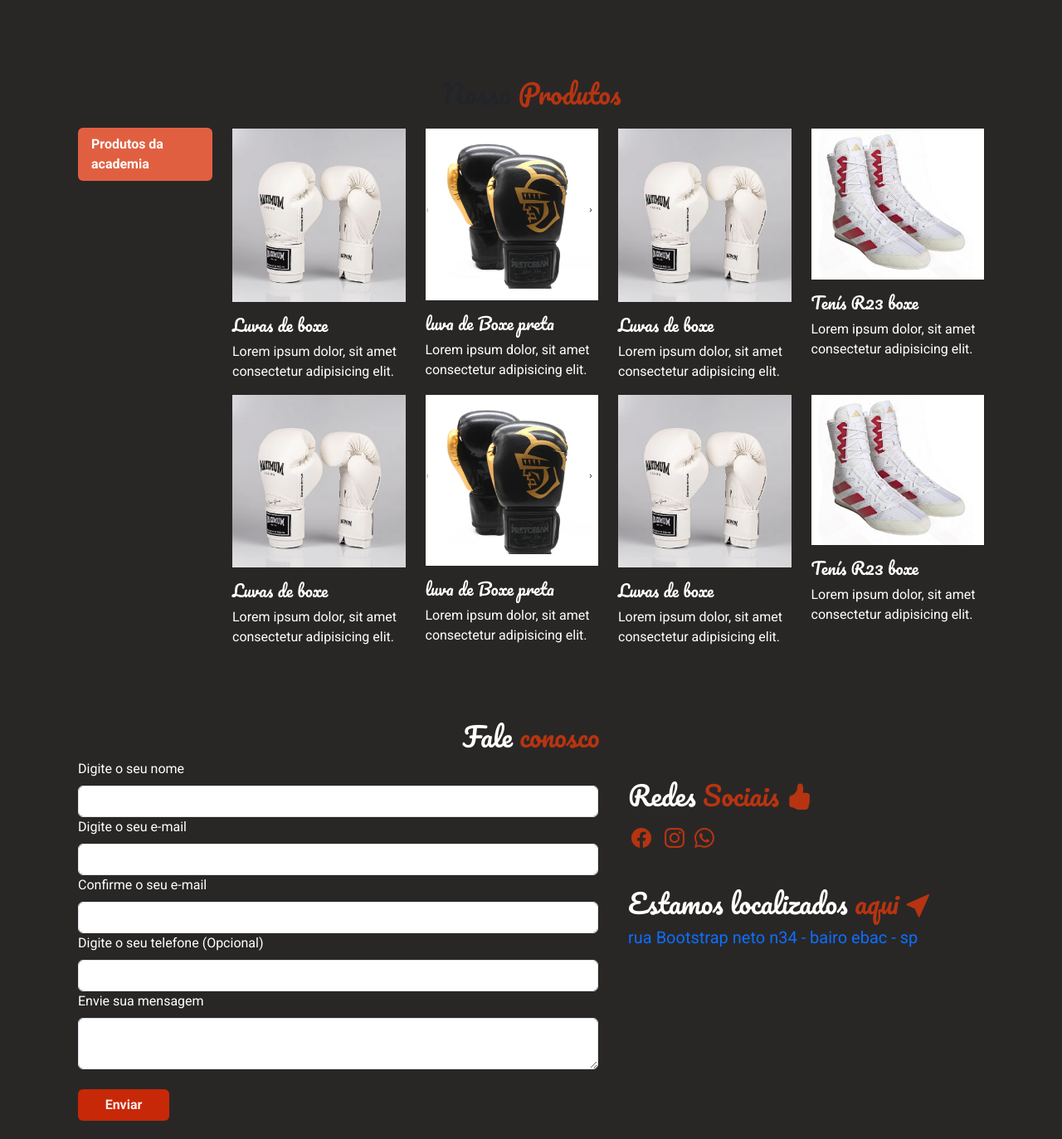
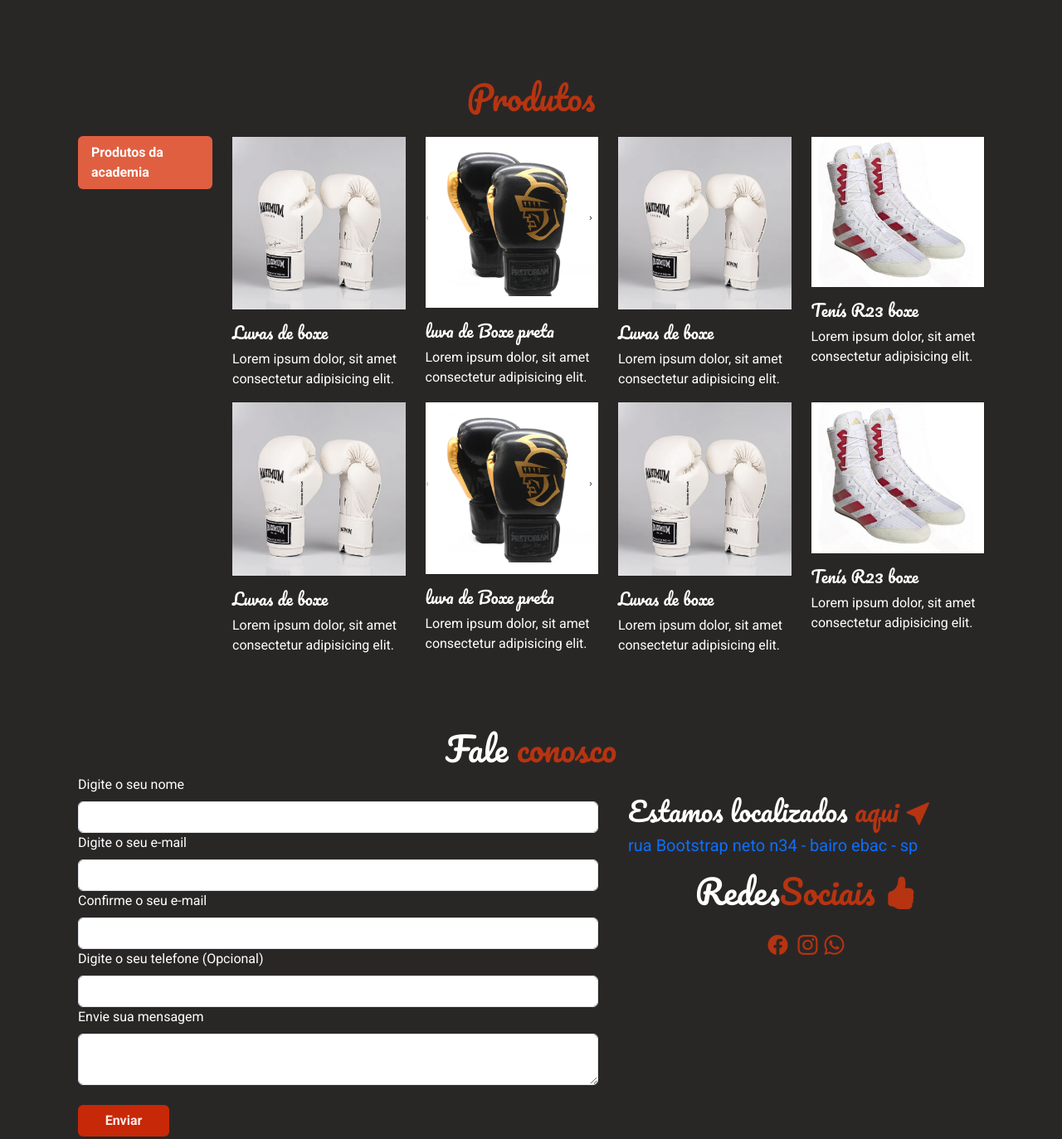
Before and after one commit to julioSans/projetofinalBootstrap, a plain HTML site: page index.html in a window 1280 px wide. Shown: the part 1927-3300 px from the top of the page at 83% size. Drawn offline with nearby package versions, Linux system fonts and the light colour scheme.

Commit message:
Reformulando o site

```diff
--- a/index.html
+++ b/index.html
@@ -52,8 +52,8 @@
   <div class="container" data-bs-spy="scroll" data-bs-target="cabecalho" data-bs-smooth-scroll="true">
     <section class=" mt-4 rounded pt-4 pb-5 ps-5 pe" id="sobre-a-academia">
       <div class="container pt-5 pb-5" >
-        <div class="row">
-          <div class="col-md-5">
+        <div class="row mx-2 pe-2">
+          <div class="col-md-5 ">
             <img src="imgesNovas/img-sobre/sobre-academia-boxe-fight.png" class="d-block w-100 rounded " alt=" foto faixada do restaurante">
           </div>
           <div class="col-md-7 ">
@@ -108,7 +108,7 @@
     <section class=" pt-5 pb-4" id="Produtos">
       <div class="container">
         <div class="row">
-          <h2 class=" text-center titleFonte "> Nosso <span class="titleFonte text-colab ">Produtos </span> </h2>
+          <h2 class=" text-center titleFonte "> <span class="titleFonte text-colab fs-1 ">Produtos </span> </h2>
         </div>
         <div class="row">
             <aside class="col-md-2">
@@ -185,7 +185,7 @@
     <section class="pt-4 pb-4" id="fale-consco">
       <div class="container">
         <div class="row">
-          <h2 class="titleFonte text-center text-white"> Fale <span class="text-colab">conosco</span> </h2>
+          <h2 class="titleFonte text-center text-white fs-1"> Fale <span class="text-colab fs-1">conosco</span> </h2>
         </div>
         <div class="row">
           <div class="col-md-7">
@@ -218,11 +218,20 @@
             </div>
           </div>
           <div class="col-md-5 pt-4 ps-4">
-            <h2 class="titleFonte  text-white"> Redes
+            <div class="faleEndereco">
+              <h2 class="fs-2 titleFonte text-white"> Estamos localizados
+                <span class="text-colab">aqui
+                  <i class="bi bi-cursor-fill"></i>
+                </span>
+              </h2>
+              <a href="#">
+                <p class="fs-5"> rua Bootstrap neto n34 - bairo ebac - sp </p>
+              </a>
+              <div class="icon-sociais">
+                <h2 class="titleFonte  fs-1 text-white justify-content-center d-flex"> Redes
                   <span class="text-colab">Sociais <i class="bi bi-hand-thumbs-up-fill"></i></span>
                 </h2>
-            <div class="icon-sociais">
-              <ul class=" pt-2 pb-4 ps-1">
+                <ul class="pt-3 pb-4 ps-1  d-flex justify-content-center">
                   <li>
                     <a  href="#">
                       <i class=" text-colab fs-4 bi bi-facebook me-1"></i>
@@ -240,15 +249,6 @@
                   </li>
                 </ul>
               </div>
-            <div class="faleEndereco">
-              <h2 class="fs-2 titleFonte text-white"> Estamos localizados
-                <span class="text-colab">aqui
-                  <i class="bi bi-cursor-fill"></i>
-                </span>
-              </h2>
-              <a href="#">
-                <p class="fs-5"> rua Bootstrap neto n34 - bairo ebac - sp </p>
-              </a>
             </div>
           </div>
         </div>
--- a/main.css
+++ b/main.css
@@ -114,6 +114,11 @@ body {
     padding-bottom: 20px;
   }
 
+  .text-white button {
+    margin-bottom: 30px;
+
+  }
+
   .container {
     margin-right: 20px;
 
```
Lines whose indentation alone changed are shown as unchanged.
